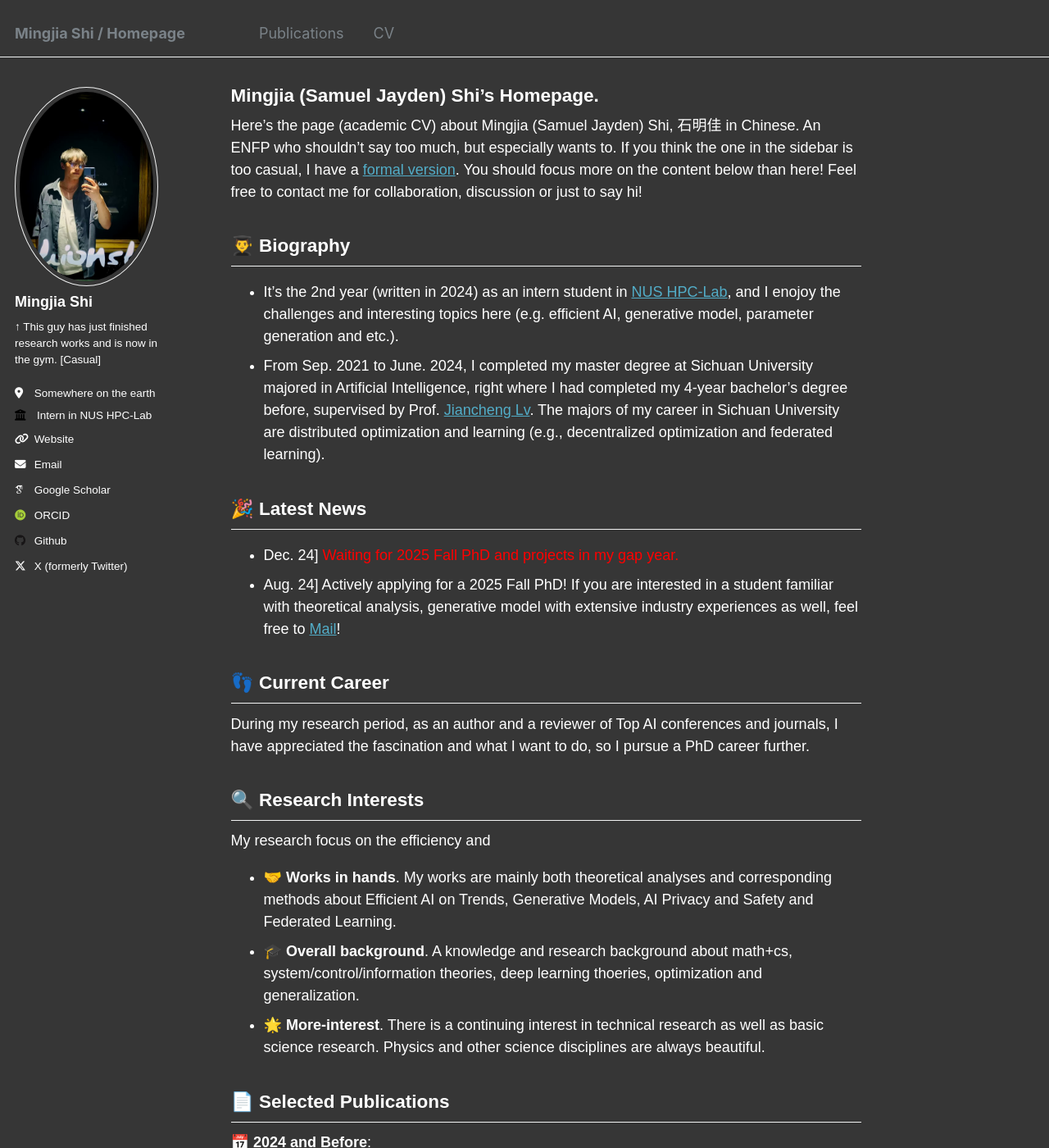
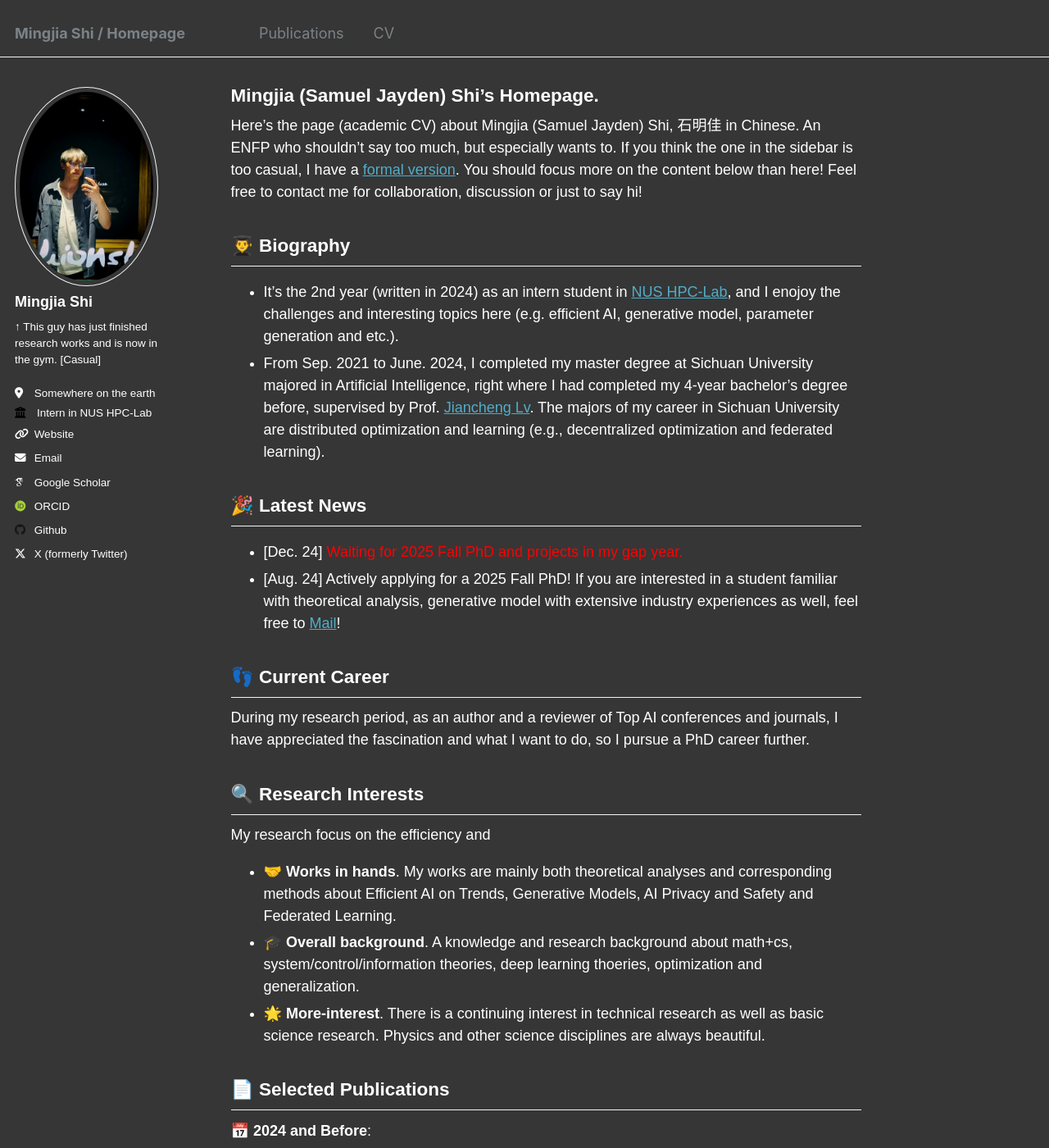
Before and after one commit to BDeMo/homepage, a Jekyll site: the page built from _pages/about.md, in a window 1280 px wide and 1400 px high. Shown: the whole window at 82% size. Built offline with Jekyll 4.4.1, drawn with Linux system fonts in a browser that asks for light colours; some web fonts are replaced.

Commit message:
Update margin-bottom

```diff
--- a/_pages/about.md
+++ b/_pages/about.md
@@ -19,8 +19,8 @@ redirect_from:
 **🎉 Latest News**
 ---
 
-- Dec. 24] <font color="red">Waiting for 2025 Fall PhD and projects in my gap year.</font>
-- Aug. 24] Actively applying for a 2025 Fall PhD! If you are interested in a student familiar with theoretical analysis, generative model with extensive industry experiences as well, feel free to [Mail](3101ihs@gmail.com)!
+- [Dec. 24] <font color="red">Waiting for 2025 Fall PhD and projects in my gap year.</font>
+- [Aug. 24] Actively applying for a 2025 Fall PhD! If you are interested in a student familiar with theoretical analysis, generative model with extensive industry experiences as well, feel free to [Mail](3101ihs@gmail.com)!
 
 **👣 Current Career**
 ---
--- a/_sass/_base.scss
+++ b/_sass/_base.scss
@@ -78,7 +78,7 @@ small, .small {
 p {
   // Origin
   // margin-bottom: 1.3em;
-  margin-bottom: 1em;
+  margin-bottom: 0.3em;
 }
 
 u,
@@ -184,12 +184,16 @@ hr {
 
 ul li,
 ol li {
-  margin-bottom: 0.5em;
+  // Origin
+  // margin-bottom: 0.5em;
+  margin-bottom: 0.3em;
 }
 
 li ul,
 li ol {
-  margin-top: 0.5em;
+  // Origin
+  // margin-top: 0.5em;
+  margin-top: 0.3em;
 }
 
 /*
```
